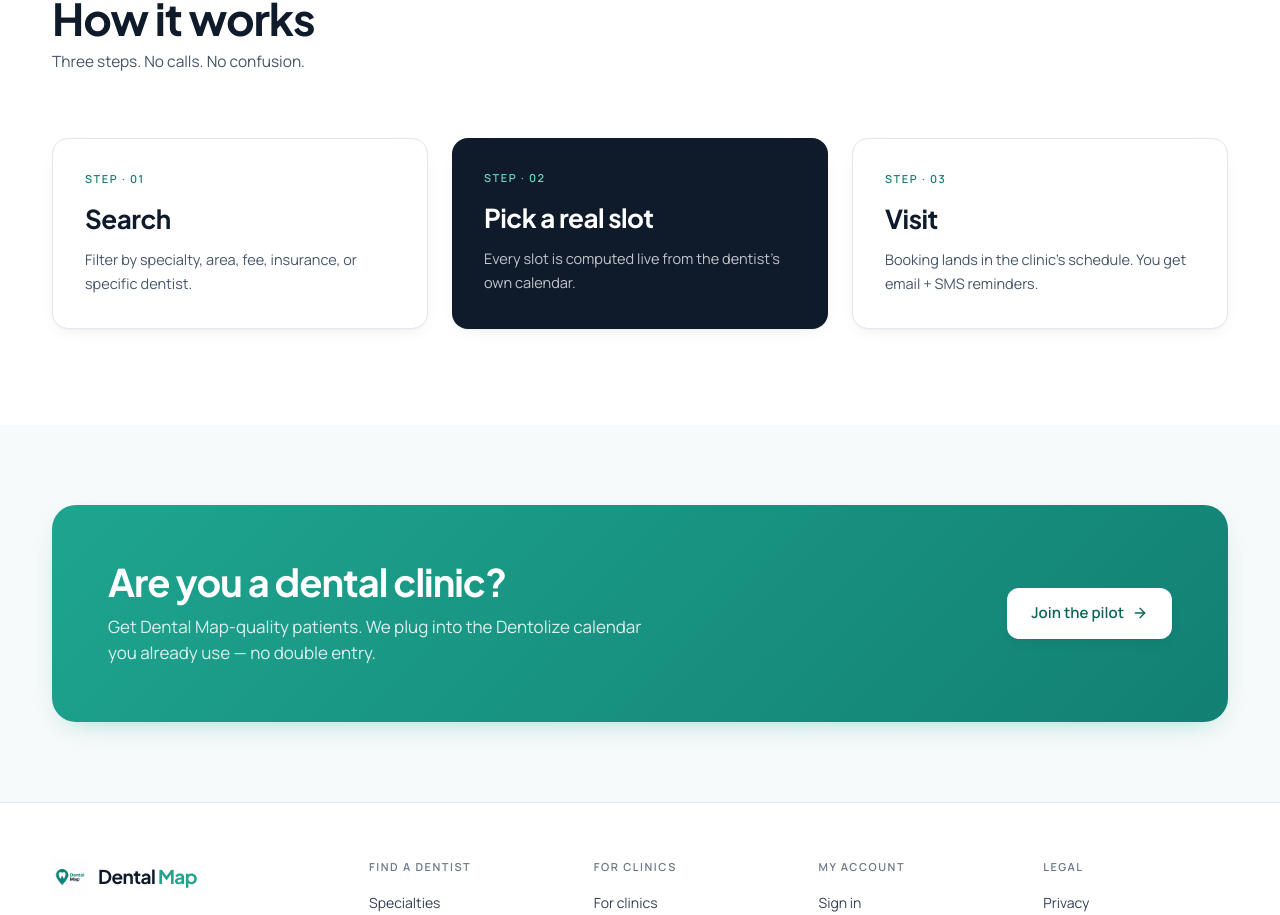
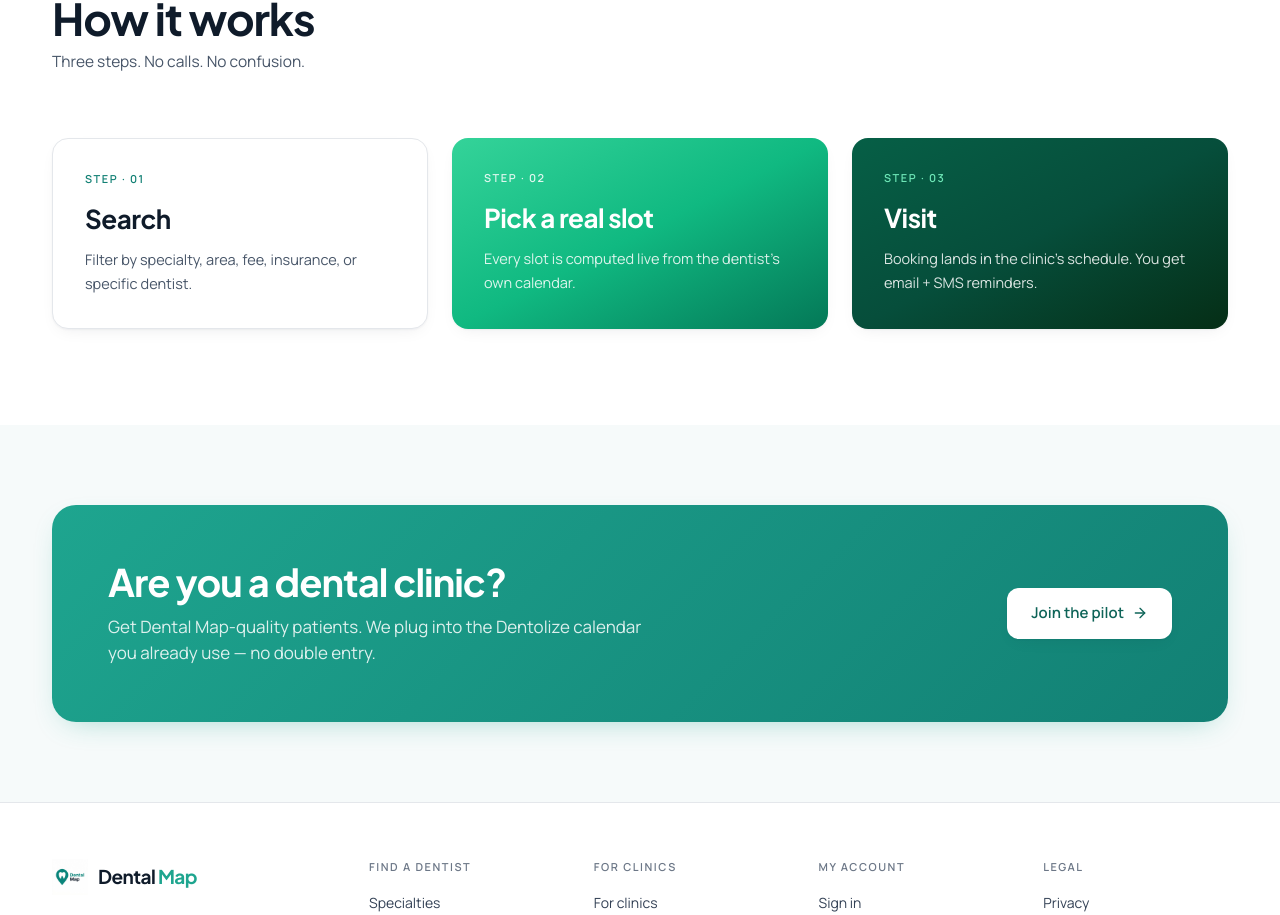
Before and after one commit to ahmedibrahimelbahy/dental-map-mvp, a Next.js app: page /en in a window 1280 px wide. Shown: the part 1370-2285 px from the top of the page. Built offline with nearby package versions, Linux system fonts and the light colour scheme; no server answers.

Commit message:
style(home): green + dark-green ombre on How-it-works cards 2 & 3
Co-Authored-By: Claude Opus 4.7 (1M context) <noreply@anthropic.com>

```diff
--- a/app/[locale]/(patient)/page.tsx
+++ b/app/[locale]/(patient)/page.tsx
@@ -203,8 +203,8 @@ export default async function HomePage({
 
           <div className="grid md:grid-cols-3 gap-5 md:gap-6">
             <StepCard num="01" title={t("howStep1Title")} body={t("howStep1Body")} />
-            <StepCard num="02" title={t("howStep2Title")} body={t("howStep2Body")} dark />
-            <StepCard num="03" title={t("howStep3Title")} body={t("howStep3Body")} />
+            <StepCard num="02" title={t("howStep2Title")} body={t("howStep2Body")} variant="green" />
+            <StepCard num="03" title={t("howStep3Title")} body={t("howStep3Body")} variant="darkGreen" />
           </div>
         </div>
       </section>
@@ -239,38 +239,44 @@ function StepCard({
   num,
   title,
   body,
-  dark = false,
+  variant = "light",
 }: {
   num: string;
   title: string;
   body: string;
-  dark?: boolean;
+  variant?: "light" | "green" | "darkGreen";
 }) {
+  const isTinted = variant === "green" || variant === "darkGreen";
+
+  const containerClass =
+    variant === "green"
+      ? "rounded-2xl text-white p-7 md:p-8 shadow-card bg-gradient-to-br from-emerald-400 via-emerald-500 to-emerald-700"
+      : variant === "darkGreen"
+      ? "rounded-2xl text-white p-7 md:p-8 shadow-card bg-gradient-to-br from-emerald-800 via-emerald-900 to-green-950"
+      : "rounded-2xl bg-white p-7 md:p-8 border border-ink-100 shadow-card";
+
+  const eyebrowClass =
+    variant === "green"
+      ? "text-white/85"
+      : variant === "darkGreen"
+      ? "text-emerald-300"
+      : "text-teal-600";
+
   return (
-    <div
-      className={
-        dark
-          ? "rounded-2xl bg-ink-900 text-white p-7 md:p-8 shadow-card"
-          : "rounded-2xl bg-white p-7 md:p-8 border border-ink-100 shadow-card"
-      }
-    >
-      <div
-        className={`small-caps mb-4 ${
-          dark ? "text-teal-300" : "text-teal-600"
-        }`}
-      >
+    <div className={containerClass}>
+      <div className={`small-caps mb-4 ${eyebrowClass}`}>
         Step · {num}
       </div>
       <div
         className={`font-display text-[22px] md:text-[26px] font-bold tracking-tight2 leading-tight mb-3 ${
-          dark ? "text-white" : "text-ink-900"
+          isTinted ? "text-white" : "text-ink-900"
         }`}
       >
         {title}
       </div>
       <p
         className={`text-[14.5px] leading-[1.65] ${
-          dark ? "text-white/75" : "text-ink-500"
+          isTinted ? "text-white/85" : "text-ink-500"
         }`}
       >
         {body}
```
